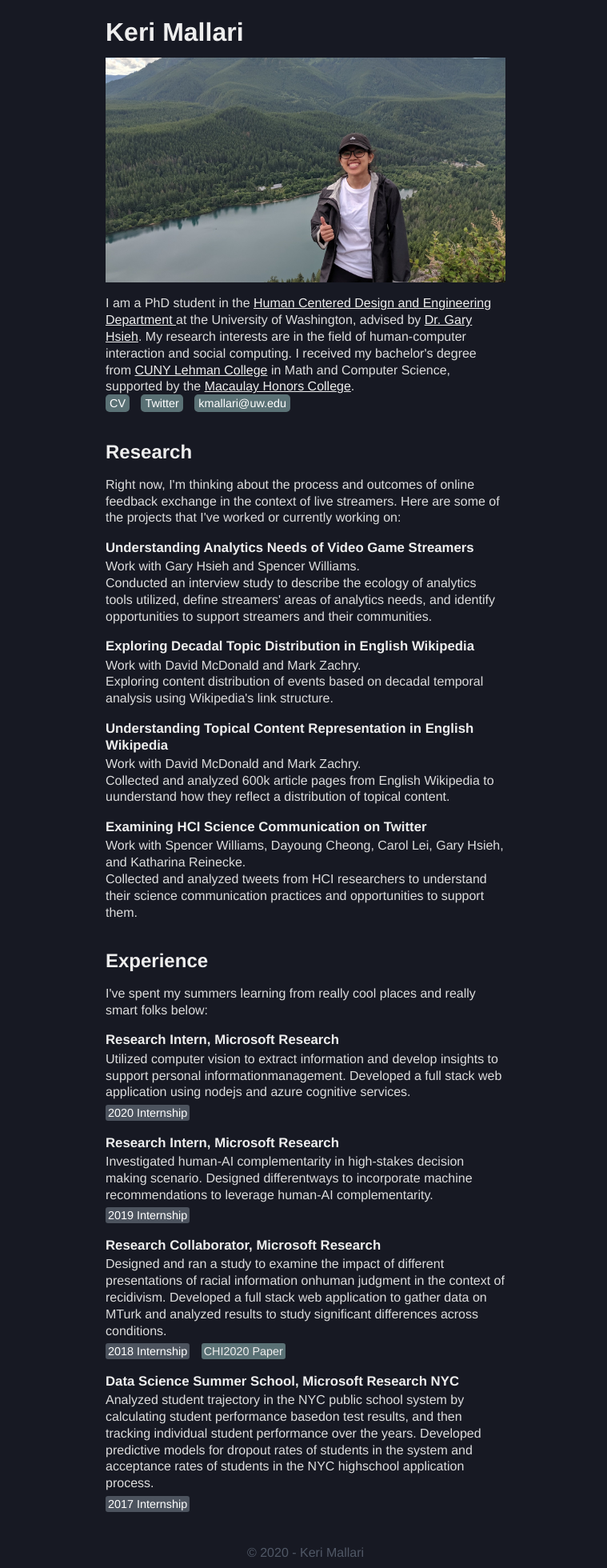
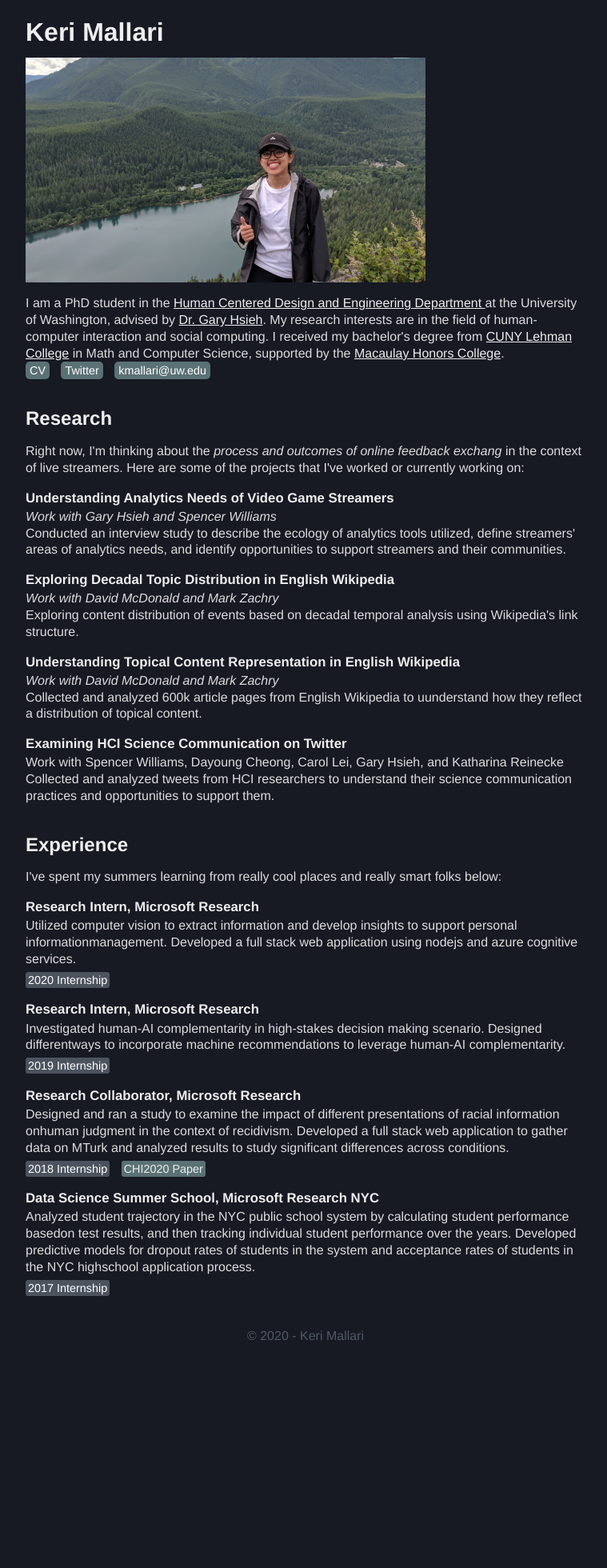
Before and after one commit to kerixyz/temp, a Jekyll site: the page built from index.html, in a window 1280 px wide. Shown: the whole page at 80% size, without its empty margins (258-1017 px from the left). Built offline with Jekyll 4.4.1, drawn with Linux system fonts in a browser that asks for light colours; after the commit the page ends 1689 px from its top, so only the background shows below that.

Commit message:
updated width

```diff
--- a/css/main.css
+++ b/css/main.css
@@ -83,12 +83,12 @@
     text-decoration: none;
 }
 #profile_img{
-    width:500;
+    width:700;
 }
 
 #content{
     margin:30px auto;
-    width: 500;
+    width: 700;
 }
 
 .project_block{
--- a/index.html
+++ b/index.html
@@ -5,13 +5,13 @@
 <div id="research" class="block">
     <h2>Research</h2>
     <p>
-        Right now, I'm thinking about the process and outcomes of online feedback exchange in the context of live streamers. Here are some of the projects that I've worked or currently working on:
+        Right now, I'm thinking about the <i>process and outcomes of online feedback exchang</i> in the context of live streamers. Here are some of the projects that I've worked or currently working on:
     </p>
     <div class="project_block">
         <div class="project">
             <h3>Understanding Analytics Needs of Video Game Streamers</h3>
             <div class="description">
-                Work with Gary Hsieh and Spencer Williams. </br>
+                <i>Work with Gary Hsieh and Spencer Williams </i> </br>
                 Conducted an interview study to describe the ecology of analytics tools utilized, define streamers' areas of analytics needs, and identify opportunities to support streamers and their communities.
             </div>
         </div>
@@ -19,14 +19,14 @@
         <div class="project">
             <h3>Exploring Decadal Topic Distribution in English Wikipedia</h3>
             <div class="description">
-                Work with David McDonald and Mark Zachry. </br>
+                <i>Work with David McDonald and Mark Zachry</i></br>
                 Exploring content distribution of events based on decadal temporal analysis using Wikipedia's link structure.
             </div>
         </div>
         <div class="project">
             <h3>Understanding Topical Content Representation in English Wikipedia</h3>
             <div class="description">
-                Work with David McDonald and Mark Zachry. </br>
+                <i>Work with David McDonald and Mark Zachry</i> </br>
                 Collected and analyzed 600k article pages from English Wikipedia to uunderstand how they reflect a distribution of topical content.
             </div>
         </div>
@@ -34,7 +34,7 @@
         <div class="project">
             <h3>Examining HCI Science Communication on Twitter</h3>
             <div class="description">
-                Work with Spencer Williams, Dayoung Cheong, Carol Lei, Gary Hsieh, and Katharina Reinecke. </br>
+                </i>Work with Spencer Williams, Dayoung Cheong, Carol Lei, Gary Hsieh, and Katharina Reinecke</i></br>
                 Collected and analyzed tweets from HCI researchers to understand their science communication practices and opportunities to support them.
             </div>
         </div>
```
